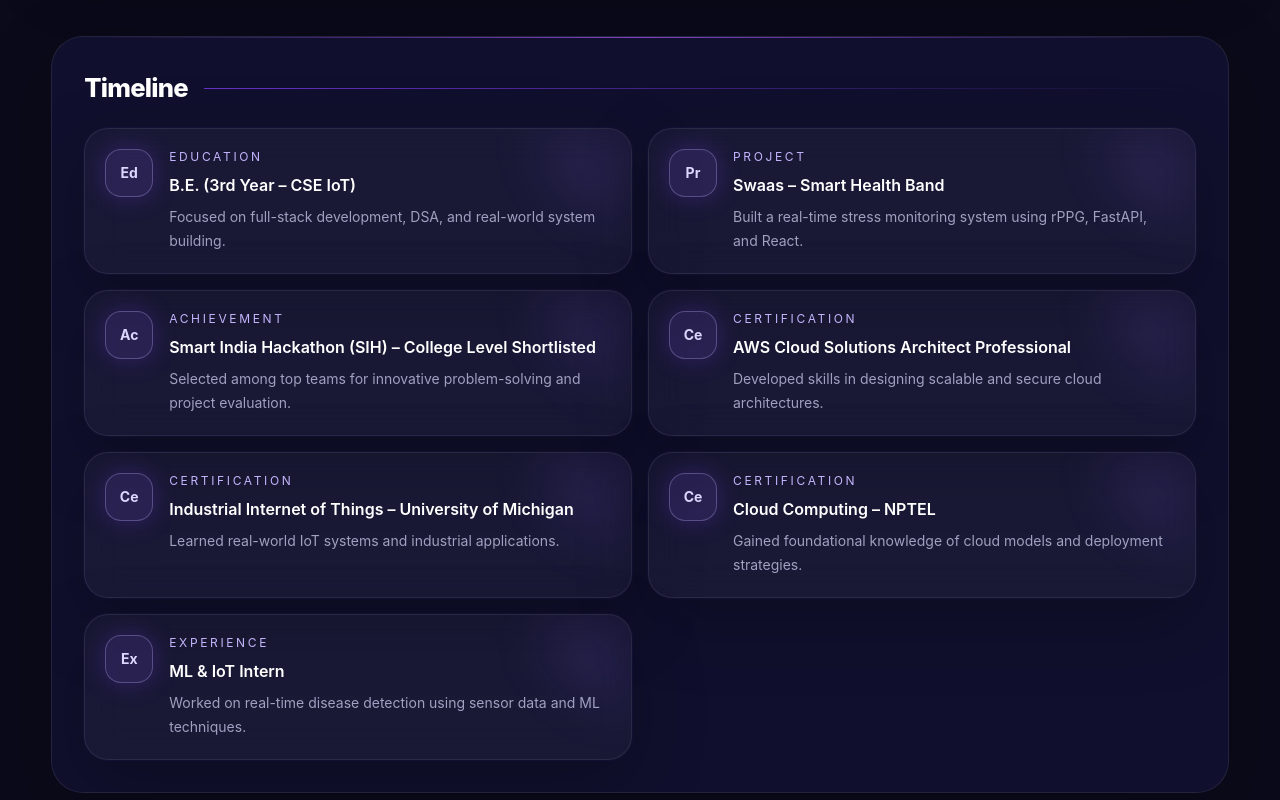
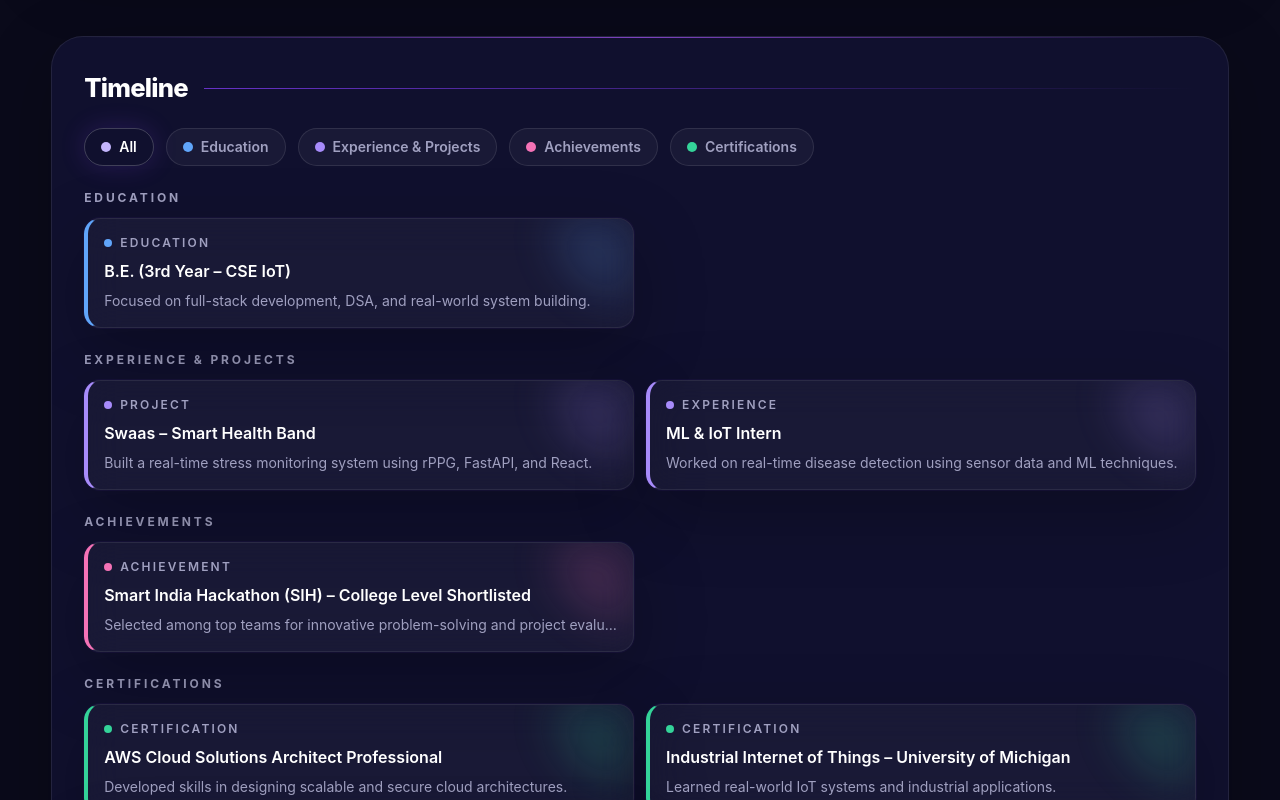
Before and after one commit to Raji1009/Portfolio, a React (Vite) app: page / in a window 1280 px wide. Shown: the part 4760-5560 px from the top of the page. Built offline with nearby package versions, Linux system fonts and the light colour scheme; no server answers.

Commit message:
Add tabbed timeline filters

```diff
--- a/src/App.jsx
+++ b/src/App.jsx
@@ -13,11 +13,13 @@ const fadeUp = {
 };
 
 const timelineSections = [
-  { label: 'Education', types: ['Education'], accent: 'from-violet-400 to-fuchsia-400' },
-  { label: 'Experience & Projects', types: ['Experience', 'Project'], accent: 'from-purple-400 to-indigo-400' },
-  { label: 'Achievements', types: ['Achievement'], accent: 'from-fuchsia-400 to-violet-400' },
-  { label: 'Certifications', types: ['Certification'], accent: 'from-indigo-400 to-purple-400' }
+  { id: 'education', label: 'Education', types: ['Education'], color: '#60a5fa' },
+  { id: 'projects', label: 'Experience & Projects', types: ['Experience', 'Project'], color: '#a78bfa' },
+  { id: 'achievements', label: 'Achievements', types: ['Achievement'], color: '#f472b6' },
+  { id: 'certifications', label: 'Certifications', types: ['Certification'], color: '#34d399' }
 ];
+
+const timelineTabs = [{ id: 'all', label: 'All', color: '#c4b5fd' }, ...timelineSections];
 
 export default function App() {
   const [githubLoading, setGithubLoading] = useState(true);
@@ -27,6 +29,7 @@ export default function App() {
   const [repoTotals, setRepoTotals] = useState({ stars: 0, forks: 0 });
   const [githubContributions, setGithubContributions] = useState('--');
   const [recentCommits, setRecentCommits] = useState('--');
+  const [activeTimelineTab, setActiveTimelineTab] = useState('all');
   const [formData, setFormData] = useState({ name: '', email: '', message: '' });
 
   useEffect(() => {
@@ -131,6 +134,20 @@ export default function App() {
     () => 'https://streak-stats.demolab.com?user=Raji1009&theme=midnight-purple&hide_border=true&background=0D0D2B&ring=A855F7&fire=7C3AED&currStreakLabel=A0A0C0',
     []
   );
+
+  const visibleTimelineSections = useMemo(() => {
+    const sectionsToShow =
+      activeTimelineTab === 'all'
+        ? timelineSections
+        : timelineSections.filter((section) => section.id === activeTimelineTab);
+
+    return sectionsToShow
+      .map((section) => ({
+        ...section,
+        items: timeline.filter((item) => section.types.includes(item.type))
+      }))
+      .filter((section) => section.items.length > 0);
+  }, [activeTimelineTab]);
 
   const handleContactSubmit = (event) => {
     event.preventDefault();
@@ -323,28 +340,63 @@ export default function App() {
           <div className="section-heading">
             <h2>Timeline</h2>
           </div>
-          <div className="grid gap-4 md:grid-cols-2">
-            {timeline.map((item, index) => (
-              <motion.article
-                key={item.title}
-                initial={{ opacity: 0, y: 24 }}
-                whileInView={{ opacity: 1, y: 0 }}
-                viewport={{ once: true, amount: 0.35 }}
-                transition={{ duration: 0.45, delay: index * 0.04 }}
-                className="glass-card group relative overflow-hidden rounded-3xl p-5 transition duration-300 hover:-translate-y-1 hover:border-violet-300/40 hover:shadow-[0_0_34px_rgba(124,58,237,0.25)]"
-              >
-                <div className="absolute right-0 top-0 h-24 w-24 rounded-bl-full bg-violet-500/10 blur-xl" />
-                <div className="relative flex items-start gap-4">
-                  <span className="flex h-12 w-12 shrink-0 items-center justify-center rounded-2xl border border-violet-300/30 bg-violet-500/15 text-sm font-bold text-violet-200 shadow-[0_0_24px_rgba(124,58,237,0.28)]">
-                    {item.type.slice(0, 2)}
-                  </span>
-                  <div>
-                    <p className="text-xs uppercase tracking-[0.22em] text-violet-300">{item.type}</p>
-                    <h3 className="mt-2 font-semibold text-white">{item.title}</h3>
-                    <p className="mt-2 text-sm leading-6 text-[#a0a0c0]">{item.detail}</p>
-                  </div>
+
+          <div className="mb-6 flex flex-wrap gap-3" role="tablist" aria-label="Timeline categories">
+            {timelineTabs.map((tab) => {
+              const isActive = activeTimelineTab === tab.id;
+              return (
+                <button
+                  key={tab.id}
+                  type="button"
+                  role="tab"
+                  aria-selected={isActive}
+                  onClick={() => setActiveTimelineTab(tab.id)}
+                  className={`inline-flex items-center gap-2 rounded-full border px-4 py-2 text-sm font-semibold transition duration-200 ${
+                    isActive
+                      ? 'border-white/20 bg-white/12 text-white shadow-[0_0_26px_rgba(124,58,237,0.2)]'
+                      : 'border-white/10 bg-white/[0.04] text-[#a0a0c0] hover:border-white/20 hover:bg-white/[0.07] hover:text-white'
+                  }`}
+                >
+                  <span className="h-2.5 w-2.5 rounded-full" style={{ backgroundColor: tab.color }} />
+                  {tab.label}
+                </button>
+              );
+            })}
+          </div>
+
+          <div className="space-y-6">
+            {visibleTimelineSections.map((section, sectionIndex) => (
+              <div key={section.id} className="space-y-3">
+                {activeTimelineTab === 'all' && (
+                  <p className="text-xs font-bold uppercase tracking-[0.24em] text-[#a0a0c0]">
+                    {section.label}
+                  </p>
+                )}
+
+                <div className="grid gap-3 md:grid-cols-2">
+                  {section.items.map((item, itemIndex) => (
+                    <motion.article
+                      key={`${section.id}-${item.title}`}
+                      initial={{ opacity: 0, y: 18 }}
+                      whileInView={{ opacity: 1, y: 0 }}
+                      viewport={{ once: true, amount: 0.35 }}
+                      transition={{ duration: 0.4, delay: (sectionIndex + itemIndex) * 0.03 }}
+                      className="glass-card relative overflow-hidden rounded-2xl border-l-4 p-4 transition duration-300 hover:-translate-y-0.5 hover:border-white/20 hover:shadow-[0_0_28px_rgba(124,58,237,0.18)]"
+                      style={{ borderLeftColor: section.color }}
+                    >
+                      <div className="absolute right-0 top-0 h-20 w-20 rounded-bl-full opacity-20 blur-xl" style={{ backgroundColor: section.color }} />
+                      <div className="relative">
+                        <div className="mb-2 flex items-center gap-2 text-xs font-semibold uppercase tracking-[0.18em] text-[#a0a0c0]">
+                          <span className="h-2 w-2 rounded-full" style={{ backgroundColor: section.color }} />
+                          {item.type}
+                        </div>
+                        <h3 className="font-semibold text-white">{item.title}</h3>
+                        <p className="mt-2 truncate text-sm text-[#a0a0c0]">{item.detail}</p>
+                      </div>
+                    </motion.article>
+                  ))}
                 </div>
-              </motion.article>
+              </div>
             ))}
           </div>
         </motion.section>
```
